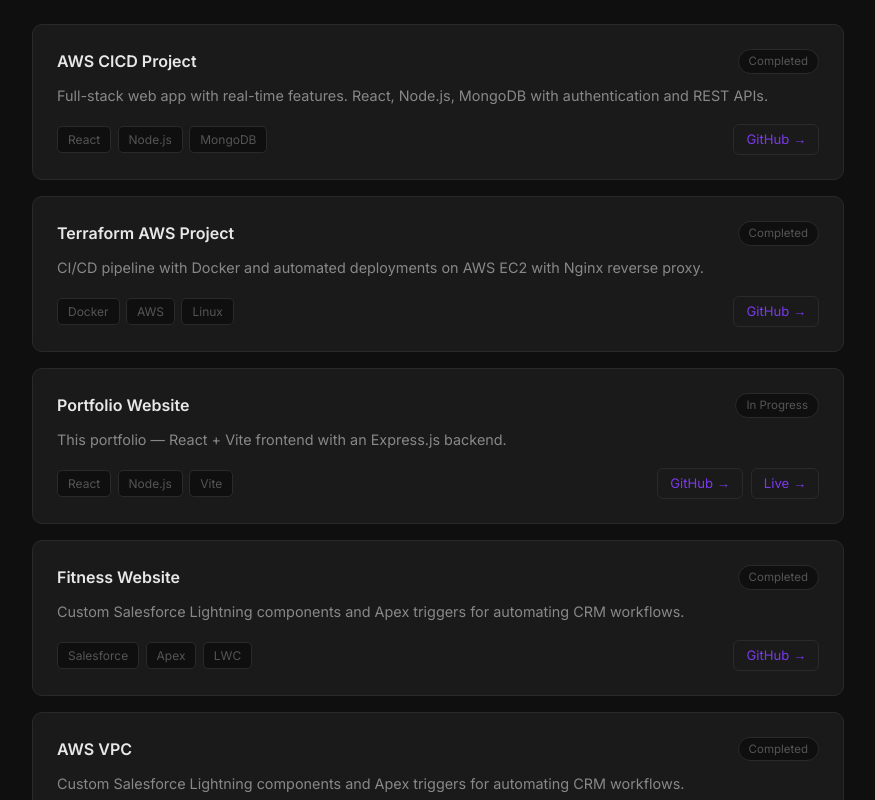
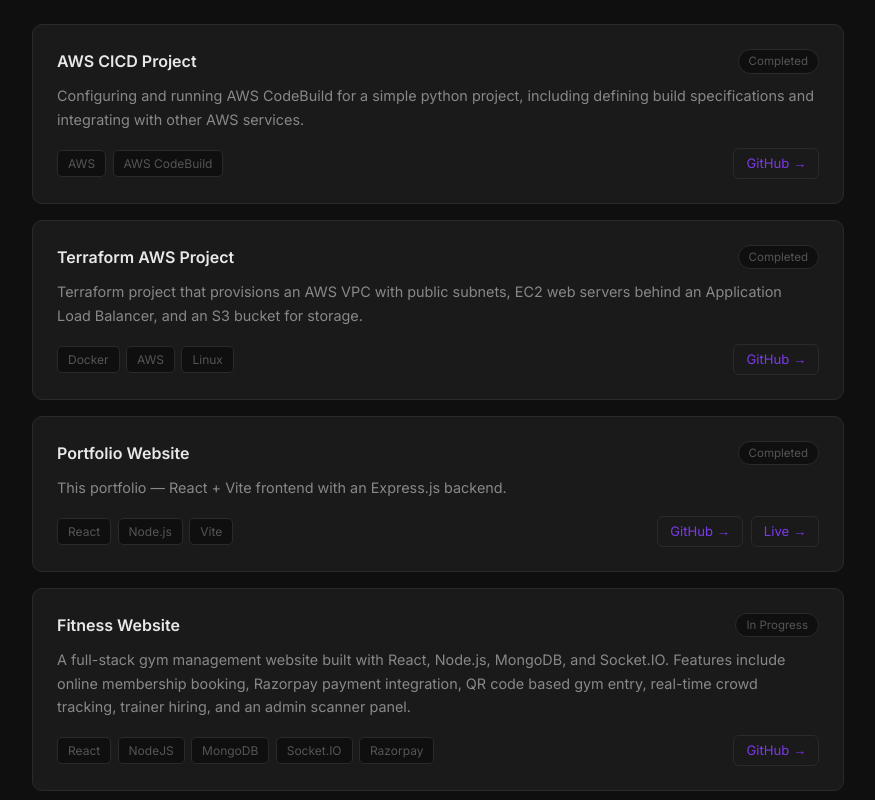
Before and after one commit to SamyogGhimire/Samyog-Portfolio, a React (Vite) app in the folder frontend/: page / in a window 1280 px wide. Shown: the part 2660-3460 px from the top of the page, without its empty margins (202-1077 px from the left). Built offline with nearby package versions, Linux system fonts and the light colour scheme; no server answers.

Commit message:
Update project descriptions, tags, and GitHub links in Projects.jsx

```diff
--- a/frontend/src/pages/Projects.jsx
+++ b/frontend/src/pages/Projects.jsx
@@ -4,18 +4,18 @@
   {
     id: 1,
     title: 'AWS CICD Project',
-    description: 'Full-stack web app with real-time features. React, Node.js, MongoDB with authentication and REST APIs.',
-    tags: ['React', 'Node.js', 'MongoDB'],
-    github: 'https://github.com/samyogGhimire/project-alpha',
+    description: 'Configuring and running AWS CodeBuild for a simple python project, including defining build specifications and integrating with other AWS services.',
+    tags: ['AWS', 'AWS CodeBuild'],
+    github: 'https://github.com/SamyogGhimire/AWS-CICD-Project',
     live: '',
     status: 'Completed',
   },
   {
     id: 2,
     title: 'Terraform AWS Project',
-    description: 'CI/CD pipeline with Docker and automated deployments on AWS EC2 with Nginx reverse proxy.',
+    description: 'Terraform project that provisions an AWS VPC with public subnets, EC2 web servers behind an Application Load Balancer, and an S3 bucket for storage.',
     tags: ['Docker', 'AWS', 'Linux'],
-    github: 'https://github.com/samyogGhimire/devops-pipeline',
+    github: 'https://github.com/SamyogGhimire/Terraform-AWS-Project',
     live: '',
     status: 'Completed',
   },
@@ -24,34 +24,34 @@
     title: 'Portfolio Website',
     description: 'This portfolio — React + Vite frontend with an Express.js backend.',
     tags: ['React', 'Node.js', 'Vite'],
-    github: 'https://github.com/samyogGhimire/portfolio',
-    live: '#',
-    status: 'In Progress',
+    github: 'https://github.com/SamyogGhimire/Samyog-Portfolio',
+    live: 'https://samyogghimire.com.np',
+    status: 'Completed',
   },
   {
     id: 4,
     title: 'Fitness Website',
-    description: 'Custom Salesforce Lightning components and Apex triggers for automating CRM workflows.',
-    tags: ['Salesforce', 'Apex', 'LWC'],
-    github: 'https://github.com/samyogGhimire/sf-integration',
+    description: 'A full-stack gym management website built with React, Node.js, MongoDB, and Socket.IO. Features include online membership booking, Razorpay payment integration, QR code based gym entry, real-time crowd tracking, trainer hiring, and an admin scanner panel.',
+    tags: ['React', 'NodeJS', 'MongoDB','Socket.IO','Razorpay'],
+    github: 'https://github.com/SamyogGhimire/Fitness-Webpage',
     live: '',
-    status: 'Completed',
+    status: 'In Progress',
   },
   {
     id: 5,
-    title: 'AWS VPC',
-    description: 'Custom Salesforce Lightning components and Apex triggers for automating CRM workflows.',
-    tags: ['Salesforce', 'Apex', 'LWC'],
-    github: 'https://github.com/samyogGhimire/sf-integration',
+    title: 'Ansible Realtime Project',
+    description: 'Automated AWS EC2 provisioning using Ansible with secure credential management via Ansible Vault, passwordless SSH setup, and conditional shutdown of Ubuntu instances.',
+    tags: ['Ansible', 'AWS EC2', 'Ansible Vault'],
+    github: 'https://github.com/SamyogGhimire/Ansible-Realtime-Project',
     live: '',
     status: 'Completed',
   },
   {
     id: 6,
     title: 'Jenkins Docker Project',
-    description: 'Custom Salesforce Lightning components and Apex triggers for automating CRM workflows.',
-    tags: ['Salesforce', 'Apex', 'LWC'],
-    github: 'https://github.com/samyogGhimire/sf-integration',
+    description: 'Docker image and Jenkins CI/CD implementation of a node todo application.',
+    tags: ['Jenkins', 'Docker', 'DockerHub'],
+    github: 'https://github.com/SamyogGhimire/Jenkins-Docker-Project',
     live: '',
     status: 'Completed',
   },
```
